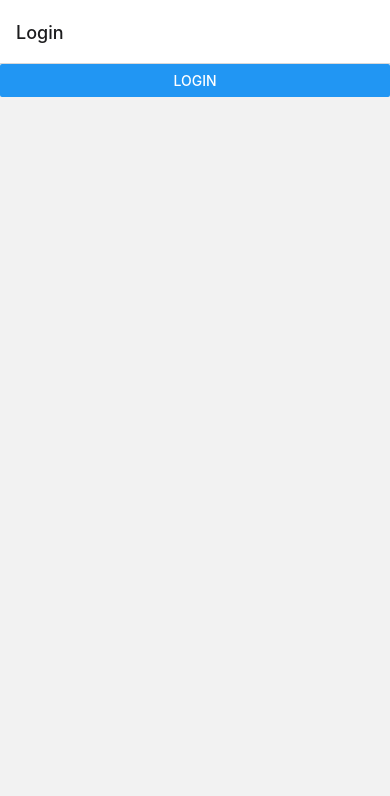
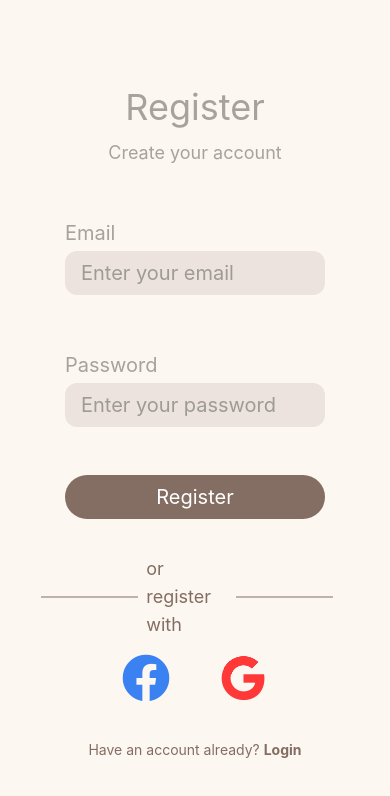
Before and after one commit to nutchayaporn-b/event-planner, a React Native app: screen /Register in a window 390 px wide. Before the commit this address had no page. Shown: the top 796 px of the page. Built offline with nearby package versions, Linux system fonts and the light colour scheme.

Commit message:
Login page and Register page

```diff
--- a/App.tsx
+++ b/App.tsx
@@ -2,8 +2,9 @@ import React, { useCallback, useEffect, useState } from 'react';
 import { NavigationContainer } from '@react-navigation/native';
 import {createNativeStackNavigator} from '@react-navigation/native-stack';
 import * as SplashScreen from 'expo-splash-screen';
-import Home from './src/Home';
-import Login from './src/Login';
+import Home from './src/pages/Home';
+import Login from './src/pages/Login';
+import Register from './src/pages/Register';
 
 SplashScreen.preventAutoHideAsync();
 
@@ -37,7 +38,7 @@ export default function App() {
 
   return (
     <NavigationContainer onReady={onLayoutRootView}>
-      <Stack.Navigator>
+      <Stack.Navigator screenOptions={{headerShown:false}}>
         <Stack.Screen
           name="Login"
           component={Login}
@@ -46,6 +47,10 @@ export default function App() {
           name="Home"
           component={Home}
         />
+        <Stack.Screen
+          name="Register"
+          component={Register}
+        />
       </Stack.Navigator>
     </NavigationContainer>
   );
--- a/package.json
+++ b/package.json
@@ -22,7 +22,7 @@
   },
   "devDependencies": {
     "@babel/core": "^7.20.0",
-    "@types/react": "~18.0.14",
+    "@types/react": "18.2.0",
     "tailwindcss": "3.3.2",
     "typescript": "^4.9.4"
   },
--- a/src/Login.tsx
+++ /dev/null
@@ -1,17 +0,0 @@
-import React from "react";
-import { Text, View, Button } from "react-native";
-import { useNavigation } from "@react-navigation/native";
-
-export default function Login() {
-  const navigation = useNavigation();
-  return (
-    <View>
-
-      <Button
-        title="Login"
-        //@ts-ignore
-        onPress={() => {navigation.navigate("Home"); navigation.reset({index: 0, routes: [{name: "Home"}]})}}
-      />
-    </View>
-  );
-}
--- /dev/null
+++ b/src/components/BasicButton.tsx
@@ -0,0 +1,17 @@
+import React from 'react'
+import {Pressable, Text} from 'react-native'
+
+export interface BasicButtonProps {
+  buttonClassName?: string;
+  textClassName?: string;
+  onClick?: () => void;
+  children: React.ReactNode
+}
+
+export default function BasicButton({buttonClassName, textClassName, onClick, children} : BasicButtonProps) {
+  return (
+    <Pressable className={buttonClassName ? buttonClassName : ""} onPress={onClick}>
+      <Text className={textClassName ? textClassName : ""}>{children}</Text>
+    </Pressable>
+  )
+}
--- /dev/null
+++ b/src/components/BasicHref.tsx
@@ -0,0 +1,15 @@
+import { useNavigation } from "@react-navigation/native";
+import React from "react";
+import { Pressable ,Text } from "react-native";
+
+export interface BasicHrefProps {
+  href: string;
+  css?: string;
+  text: string;
+}
+
+export default function BasicHref({ href, css, text }: BasicHrefProps) {
+  const navigation = useNavigation()
+  //@ts-ignore
+  return <Pressable onPress={() => {navigation.navigate(href)}}><Text className={css ? css : ""}>{text}</Text></Pressable>;
+}
--- /dev/null
+++ b/src/components/Divider.tsx
@@ -0,0 +1,12 @@
+import React from "react";
+import { View, Text } from "react-native";
+
+export default function Divider({text} : {text: string}) {
+  return (
+    <View className="flex flex-row gap-2 items-center w-3/4 relative right-2">
+      <View className="bg-primary-800 opacity-50 w-1/3 h-[2px]"></View>
+      <Text className="text-primary-800 text-lg">{text}</Text>
+      <View className="bg-primary-800 opacity-50 w-1/3 h-[2px]"></View>
+    </View>
+  );
+}
--- /dev/null
+++ b/src/components/FormLabel.tsx
@@ -0,0 +1,20 @@
+import React from "react";
+import { View, Text, TextInput } from "react-native";
+
+export interface FormLabelProps {
+  label: string;
+  placeholder?: string;
+}
+
+export default function FormLabel({ label, placeholder }: FormLabelProps) {
+  return (
+    <View className="flex flex-col mt-2 w-2/3 gap-1">
+      <Text className="text-primary-200 text-xl">{label}</Text>
+      <TextInput
+        placeholder={placeholder ? placeholder : ""}
+        placeholderTextColor={'#9E9A96'}
+        className="bg-primary-400 text-primary-800 rounded-xl py-2 px-4 text-xl"
+      ></TextInput>
+    </View>
+  );
+}
--- /dev/null
+++ b/src/pages/Login.tsx
@@ -0,0 +1,37 @@
+import React from "react";
+import { Text, View } from "react-native";
+import { useNavigation } from "@react-navigation/native";
+import FormLabel from "../components/FormLabel";
+import BasicButton from "../components/BasicButton";
+import Divider from "../components/Divider";
+import { FontAwesome5 } from '@expo/vector-icons';
+import { AntDesign } from '@expo/vector-icons';
+import BasicHref from "../components/BasicHref";
+
+export default function Login() {
+  const navigation = useNavigation();
+  // navigation.navigate("Home"); navigation.reset({index: 0, routes: [{name: "Home"}]})
+  return (
+    <View className="flex-1 justify-center items-center flex-col gap-3 bg-secondary-400">
+      <Text className="text-4xl text-primary-200">Login</Text>
+      <Text className="text-lg text-primary-200 mb-8">Login to your account</Text>
+      <FormLabel label="Email" placeholder="Enter your email"/>
+      <View className="h-6"></View>
+      <FormLabel label="Password" placeholder="Enter your password"/>
+      <View className="h-6"></View>
+      <BasicButton buttonClassName="py-2 w-2/3 bg-primary-800 rounded-3xl flex items-center" textClassName="text-xl text-white">Login</BasicButton>
+      <View className="h-3"></View>
+      <Divider text="or login with"/>
+      <View className="flex flex-row gap-2 items-center justify-center">
+        <FontAwesome5 name="facebook" size={48} color="#3a81f2" />
+        <View className="w-8"></View>
+        <AntDesign name="google" size={50} color="#ff3838" />
+      </View>
+      <View className="h-3"></View>
+      <View className="flex flex-row items-center">
+        <Text className="text-primary-800">Don't have an account? </Text>
+        <BasicHref text="Register" css="text-primary-800 font-bold" href="Register"/>
+      </View>
+    </View>
+  );
+}
--- /dev/null
+++ b/src/pages/Register.tsx
@@ -0,0 +1,37 @@
+import React from "react";
+import { Text, View } from "react-native";
+import { useNavigation } from "@react-navigation/native";
+import FormLabel from "../components/FormLabel";
+import BasicButton from "../components/BasicButton";
+import Divider from "../components/Divider";
+import { FontAwesome5 } from '@expo/vector-icons';
+import { AntDesign } from '@expo/vector-icons';
+import BasicHref from "../components/BasicHref";
+
+export default function Register() {
+  const navigation = useNavigation();
+  // navigation.navigate("Home"); navigation.reset({index: 0, routes: [{name: "Home"}]})
+  return (
+    <View className="flex-1 justify-center items-center flex-col gap-3 bg-secondary-400">
+      <Text className="text-4xl text-primary-200">Register</Text>
+      <Text className="text-lg text-primary-200 mb-8">Create your account</Text>
+      <FormLabel label="Email" placeholder="Enter your email"/>
+      <View className="h-6"></View>
+      <FormLabel label="Password" placeholder="Enter your password"/>
+      <View className="h-6"></View>
+      <BasicButton buttonClassName="py-2 w-2/3 bg-primary-800 rounded-3xl flex items-center" textClassName="text-xl text-white">Register</BasicButton>
+      <View className="h-3"></View>
+      <Divider text="or register with"/>
+      <View className="flex flex-row gap-2 items-center justify-center">
+        <FontAwesome5 name="facebook" size={48} color="#3a81f2" />
+        <View className="w-8"></View>
+        <AntDesign name="google" size={50} color="#ff3838" />
+      </View>
+      <View className="h-3"></View>
+      <View className="flex flex-row items-center">
+        <Text className="text-primary-800">Have an account already? </Text>
+        <BasicHref text="Login" css="text-primary-800 font-bold" href="Login"/>
+      </View>
+    </View>
+  );
+}
--- a/tailwind.config.js
+++ b/tailwind.config.js
@@ -2,7 +2,19 @@
 module.exports = {
   content: ["./App.{js,jsx,ts,tsx}", "./src/**/*.{js,jsx,ts,tsx}"],
   theme: {
-    extend: {},
+    extend: {
+      colors: {
+        primary: {
+          100: '#9E9A96',
+          200: '#A8A29C',
+          400: '#ECE3DE',
+          800: '#846D62'
+        },
+        secondary: {
+          400: '#FDF7F2',
+        }
+      }
+    },
   },
   plugins: [],
 }
```
Also changed, not shown: src/pages/Home.tsx (renamed from src/Home.tsx), 2 other files (tests, documents, lock files or other folders).
